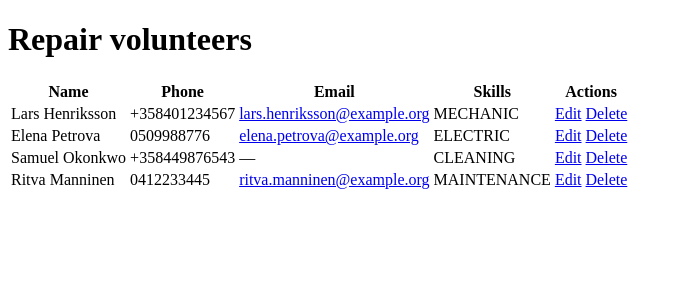
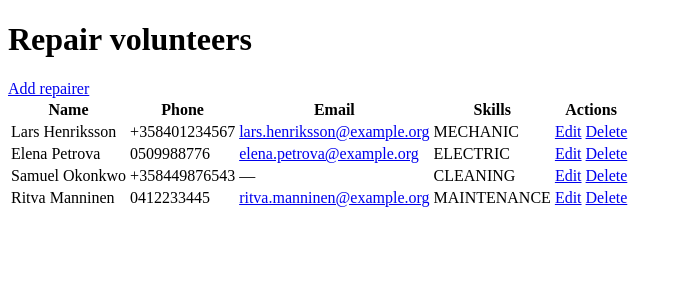
Before and after one commit to kolchagov/repair-cafe-shop, a Django app: page /volunteers/ in a window 1280 px wide. Shown: the top 300 px of the page, without its empty margins (0-683 px from the left). Run offline with Django 5.2, Linux system fonts and the light colour scheme; data comes from the database, SQL or seed files in the repository.

Commit message:
feat: create repair volunteer form and handling

```diff
--- a/volunteers/templates/volunteers/repairer-edit.html
+++ b/volunteers/templates/volunteers/repairer-edit.html
@@ -9,7 +9,11 @@
     {% csrf_token %}
     {{ form }}
     <button type="submit" class="btn btn-primary">
-        Update
+        {% if object.id %}
+            Update
+        {% else %}
+            Add
+        {% endif %}
     </button>
     <a href="{% url 'volunteers:list' %}" class="btn btn-warning">
         Back
--- a/volunteers/templates/volunteers/repairer-list.html
+++ b/volunteers/templates/volunteers/repairer-list.html
@@ -6,7 +6,16 @@
 </head>
 <body>
     <main class="container py-4">
-        <h1>Repair volunteers</h1>
+        <div class="row">
+            <div class="col">
+                <h1>Repair volunteers</h1>
+            </div>
+            <div class="col-auto">
+                <a href="{% url 'volunteers:add' %}" class="btn btn-default">
+                    Add repairer
+                </a>
+            </div>
+        </div>
 
         <div class="card">
             <div class="card-body">
--- a/volunteers/urls.py
+++ b/volunteers/urls.py
@@ -3,7 +3,7 @@ from volunteers.views import (
     RepairerListView,
     RepairerDetailsView,
     RepairerUpdateView,
-    RepairerDeleteView,
+    RepairerDeleteView, RepairerCreateView,
 )
 
 
@@ -11,6 +11,7 @@ app_name = 'volunteers'
 
 urlpatterns = [
     path('', RepairerListView.as_view(), name='list'),
+    path('add/', RepairerCreateView.as_view(), name='add'),
     path('<int:pk>/', include([
         path('details', RepairerDetailsView.as_view(), name='details'),
         path('edit', RepairerUpdateView.as_view(), name='edit'),
--- a/volunteers/views.py
+++ b/volunteers/views.py
@@ -1,4 +1,4 @@
-from django.urls import reverse_lazy
+from django.urls import reverse_lazy, reverse
 from django.views.generic import DetailView, ListView, CreateView, UpdateView, DeleteView
 
 from volunteers.forms import RepairerForm
@@ -29,6 +29,11 @@ class RepairerListView(ListView):
 
 class RepairerCreateView(CreateView):
     model = Repairer
+    template_name = 'volunteers/repairer-edit.html'
+    form_class = RepairerForm
+
+    def get_success_url(self):
+        return reverse('volunteers:list')
 
 
 class RepairerUpdateView(UpdateView):
```
